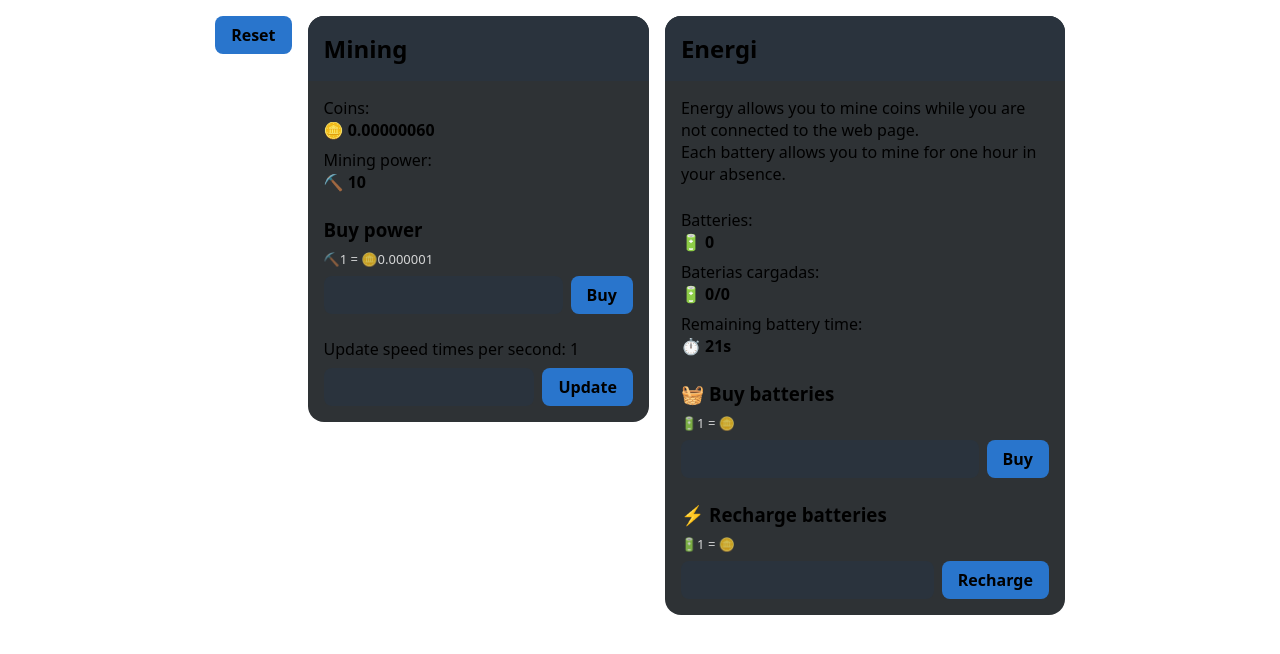
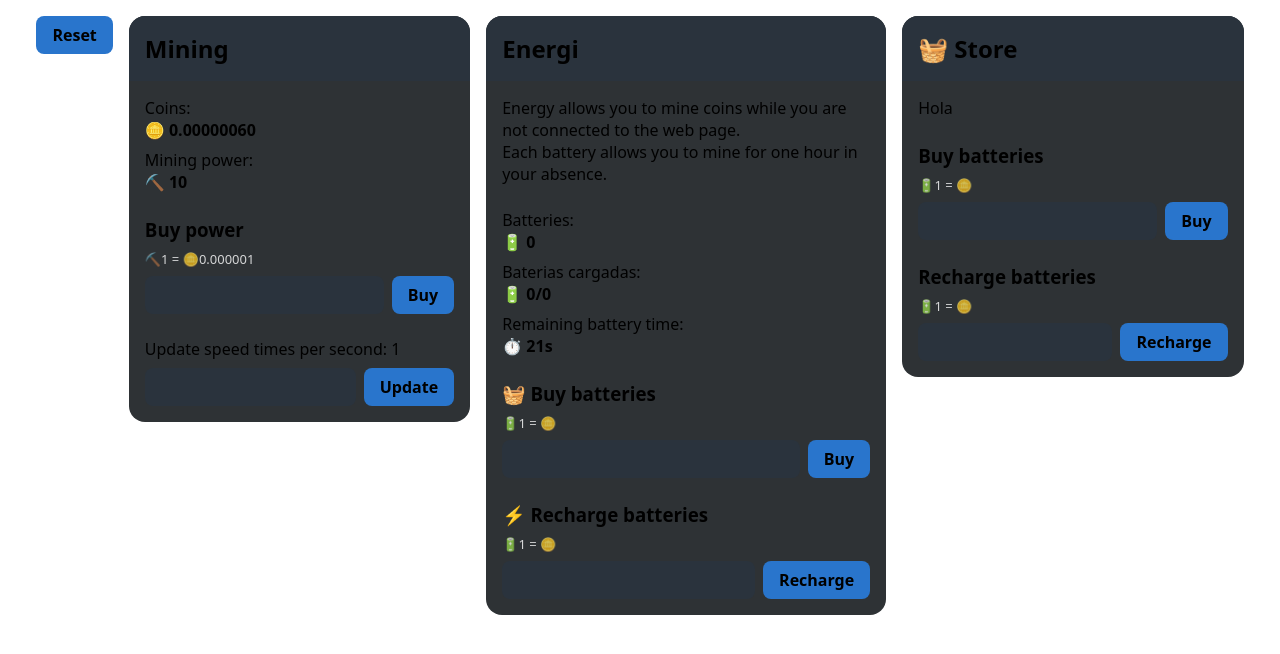
Before and after one commit to dagamdev/coin-mining, a React (Vite) app: page / in a window 1280 px wide. Shown: the top 654 px of the page. Built offline with nearby package versions, Linux system fonts and the light colour scheme.

Commit message:
Use store component

```diff
--- a/src/App.tsx
+++ b/src/App.tsx
@@ -3,6 +3,7 @@ import { useMainStore } from './store/store'
 import Mining from './components/mining'
 import Energi from './components/energi'
 import { useCoinsStore } from './store/coins'
+import Store from './components/store'
 
 export default function App () {
   const [reset] = useMainStore(store => [store.reset])
@@ -12,10 +13,11 @@ export default function App () {
     <main>
       <button onClick={() => {
         reset()
-        setCoins(0.00004)
+        setCoins(0)
       }}>Reset</button>
       <Mining />
       <Energi />
+      <Store />
     </main>
   )
 }
```
